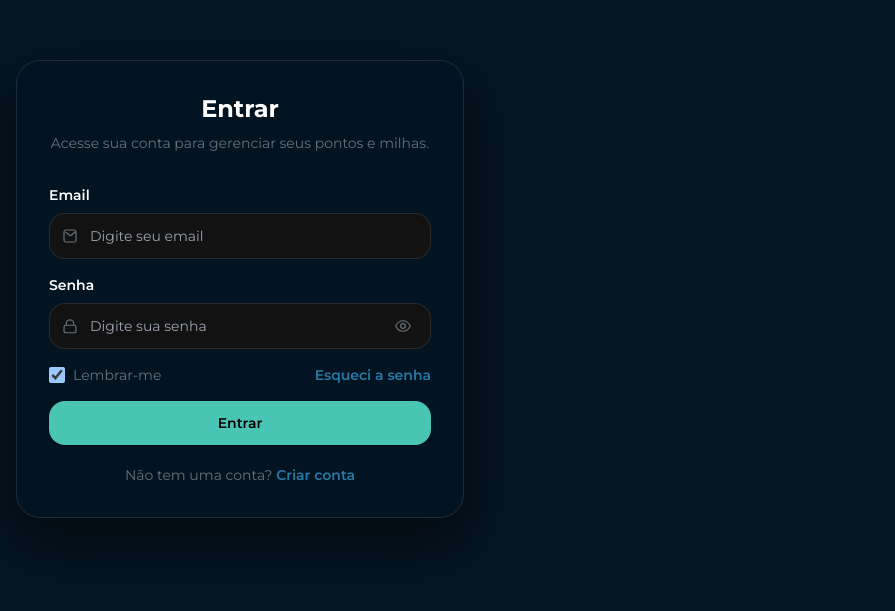
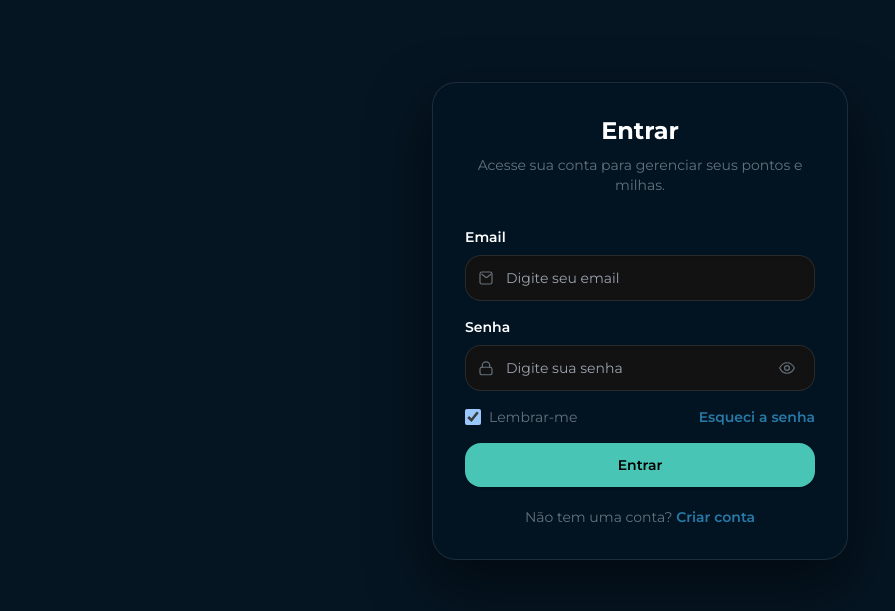
Before and after one commit to ErickDevp/Projeto-Web-1-FrontEnd, a React (Vite) app: page /login in a window 1280 px wide. Shown: the part 111-722 px from the top of the page, without its empty margins (0-895 px from the left). Built offline with nearby package versions, Linux system fonts and the light colour scheme.

Commit message:
feat: add public route

```diff
--- a/src/App.tsx
+++ b/src/App.tsx
@@ -7,6 +7,7 @@ import ForgotPassword from './pages/ForgotPassword'
 import ResetPassword from './pages/ResetPassword'
 import Home from './pages/Home'
 import ProtectedRoute from './routes/ProtectedRoute'
+import PublicRoute from './routes/PublicRoute'
 import DashboardLayout from './pages/Dashboard'
 import Dashboard from './pages/Dashboard/Dashboard'
 import DashboardPerfil from './pages/Dashboard/Perfil'
@@ -18,6 +19,7 @@ import DashboardConfiguracoes from './pages/Dashboard/Configuracoes'
 import DashboardMovimentacoes from './pages/Dashboard/Movimentacoes'
 import DashboardPromocoes from './pages/Dashboard/Promocoes'
 import DashboardProgramas from './pages/Dashboard/Programas'
+import AuthLayout from './components/layouts/AuthLayout'
 import Modal from './components/ui/Modal'
 import Terms from './pages/Legal/Terms'
 import Privacy from './pages/Legal/Privacy'
@@ -89,12 +91,21 @@ function App() {
             <Route path="configuracoes" element={<DashboardConfiguracoes />} />
           </Route>
         </Route>
+        {/* Auth & Legal Routes - Centered layout */}
+        {/* Legal pages - accessible to everyone */}
+        <Route element={<AuthLayout />}>
           <Route path="/terms" element={<Terms />} />
           <Route path="/privacy" element={<Privacy />} />
+        </Route>
+        {/* Auth pages - redirect to dashboard if already logged in */}
+        <Route element={<PublicRoute />}>
+          <Route element={<AuthLayout />}>
             <Route path="/register" element={<Register />} />
             <Route path="/login" element={<Login />} />
             <Route path="/forgot-password" element={<ForgotPassword />} />
             <Route path="/reset-password" element={<ResetPassword />} />
+          </Route>
+        </Route>
         <Route path="*" element={<Navigate to="/" replace />} />
       </Routes>
 
--- /dev/null
+++ b/src/components/layouts/AuthLayout.tsx
@@ -0,0 +1,22 @@
+import { Outlet } from 'react-router-dom'
+
+/**
+ * AuthLayout - Layout wrapper for standalone authentication and legal pages
+ * Centers content vertically and horizontally with app background
+ */
+export default function AuthLayout() {
+    return (
+        <div className="min-h-screen w-full bg-bg-primary flex items-center justify-center px-4 py-8 sm:px-6 lg:px-8">
+            {/* Subtle gradient background overlay */}
+            <div className="fixed inset-0 -z-10 overflow-hidden">
+                <div className="absolute inset-0 bg-[radial-gradient(ellipse_80%_80%_at_50%_-20%,rgba(73,197,182,0.15),transparent)]" />
+                <div className="absolute inset-0 bg-[radial-gradient(ellipse_60%_50%_at_80%_100%,rgba(39,121,167,0.1),transparent)]" />
+            </div>
+
+            {/* Centered content container */}
+            <div className="w-full max-w-md">
+                <Outlet />
+            </div>
+        </div>
+    )
+}
--- /dev/null
+++ b/src/routes/PublicRoute.tsx
@@ -0,0 +1,21 @@
+import { Navigate, Outlet } from 'react-router-dom'
+import { useAuth } from '../hooks/useAuth'
+
+/**
+ * PublicRoute - Route guard that prevents authenticated users from accessing public pages
+ *
+ * If user is authenticated: Redirects to /dashboard
+ * If user is NOT authenticated: Renders child routes (<Outlet />)
+ *
+ * Use this to wrap login, register, and other auth pages that should
+ * only be accessible to non-logged-in users.
+ */
+export default function PublicRoute() {
+    const { isAuthenticated } = useAuth()
+
+    if (isAuthenticated) {
+        return <Navigate to="/dashboard" replace />
+    }
+
+    return <Outlet />
+}
```
Lines whose indentation alone changed are shown as unchanged.
